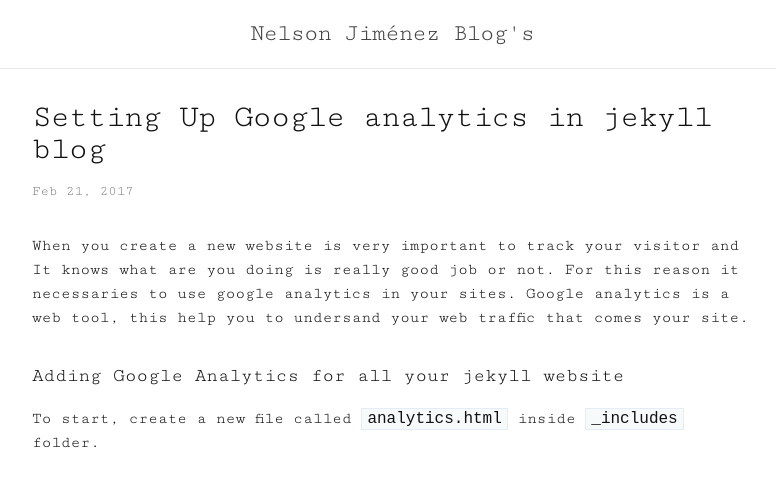
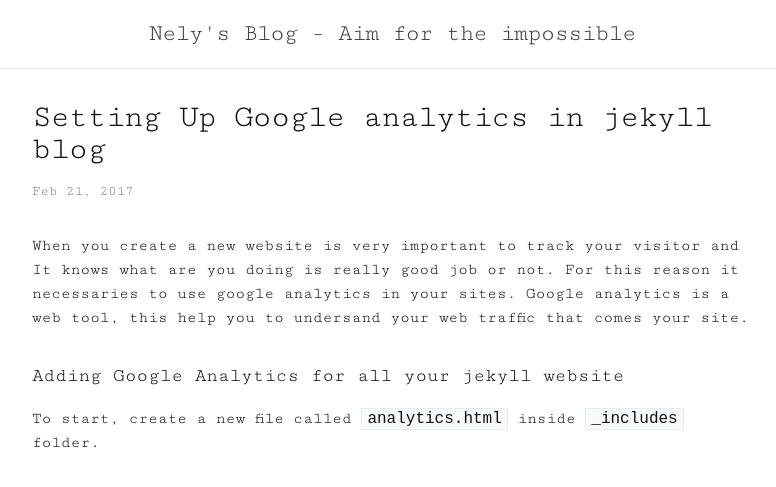
Before and after one commit to nelyj/nelyj.github.io, a Jekyll site: the page built from _posts/2017-02-21-setting-up-analytics-in-jekyll.md, in a window 1280 px wide. Shown: the top 487 px of the page, without its empty margins (248-1024 px from the left). Built offline with Jekyll 4.4.1, drawn with Linux system fonts in a browser that asks for light colours.

Commit message:
changes title site

```diff
--- a/_config.yml
+++ b/_config.yml
@@ -13,7 +13,7 @@
 # you will see them accessed via {{ site.title }}, {{ site.email }}, and so on.
 # You can create any custom variable you would like, and they will be accessible
 # in the templates via {{ site.myvariable }}.
-title: Nelson Jiménez Blog's
+title: Nely's Blog - Aim for the impossible
 email: developer.jimenez@gmail.com
 description: > # this means to ignore newlines until "baseurl:"
   I prefer write code to sleep.
```
